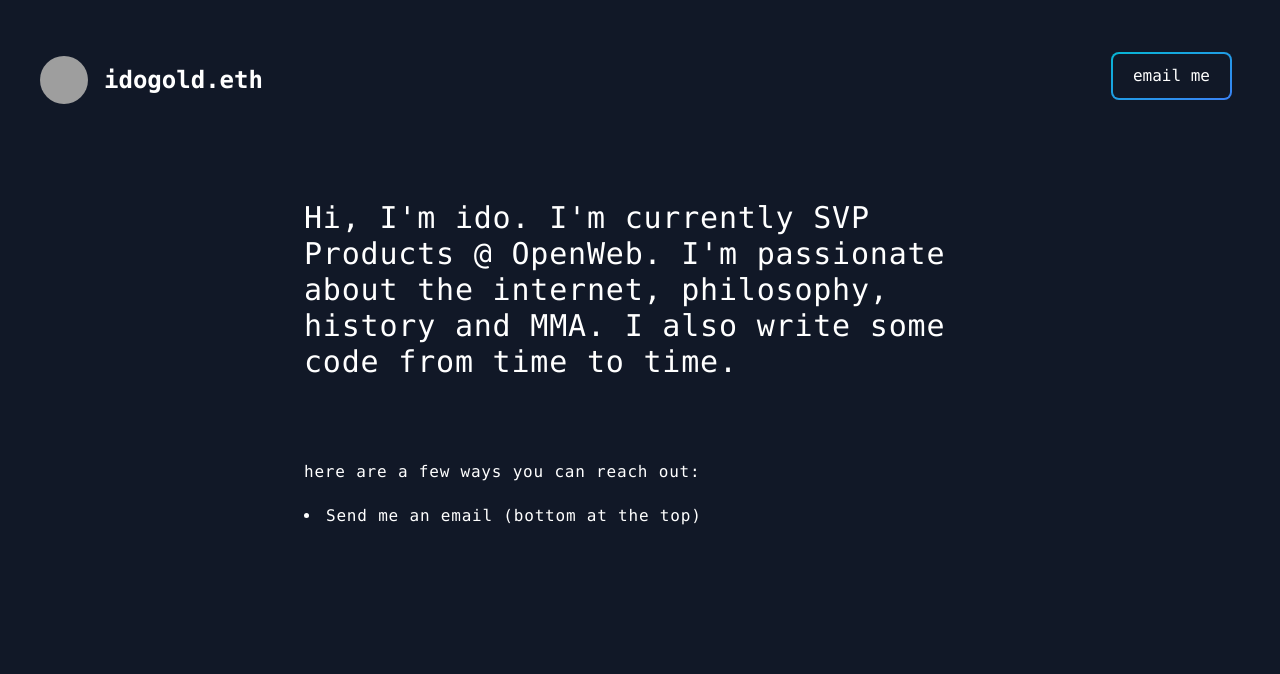
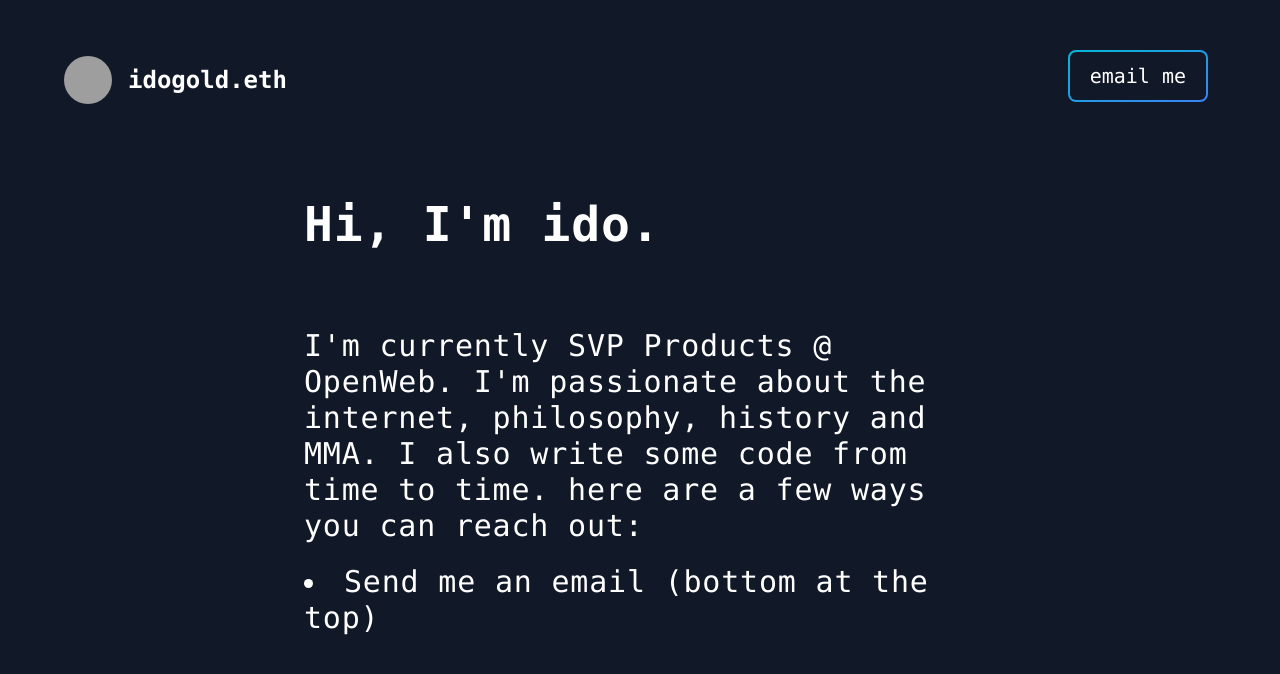
Before and after one commit to idogoldd/home, a plain HTML site: page index.html in a window 1280 px wide. Drawn offline with nearby package versions, Linux system fonts and the light colour scheme; grey boxes are pictures that could not be loaded.

Commit message:
Update index.html

```diff
--- a/index.html
+++ b/index.html
@@ -9,7 +9,7 @@
 <link rel="stylesheet" href="https://cdnjs.cloudflare.com/ajax/libs/font-awesome/5.15.4/css/all.min.css" integrity="sha512-1ycn6IcaQQ40/MKBW2W4Rhis/DbILU74C1vSrLJxCq57o941Ym01SwNsOMqvEBFlcgUa6xLiPY/NS5R+E6ztJQ==" crossorigin="anonymous" referrerpolicy="no-referrer" />
 
 <nav class="border-gray-200 h-40 py-2.5 px-10 rounded">
-<div class=" flex flex-wrap justify-between max-w-full min-h-full items-center mx-auto">
+<div class="flex flex-wrap justify-between max-w-6xl min-h-full items-center mx-auto">
     <div class="flex flex-row">
         <div>
             <img class="rounded-full h-24 w-24 lg:w-12 lg:h-12 object-cover" src="https://s10.gifyu.com/images/robert.gif" alt="">
@@ -18,8 +18,8 @@
             idogold.eth
         </div>
     </div>
-    <div class="">
-    <button class="relative inline-flex items-center justify-center p-0.5 mb-2 mr-2 overflow-hidden text-md rounded-lg group bg-gradient-to-br from-cyan-500 to-blue-500 group-hover:from-cyan-500 group-hover:to-blue-500 hover:text-white text-white focus:ring-4 focus:ring-cyan-800">
+    <div class="flex flex-row">
+    <button class="relative inline-flex items-center justify-center p-0.5 mb-2 mr-2 overflow-hidden text-3xl lg:text-xl rounded-lg group bg-gradient-to-br from-cyan-500 to-blue-500 group-hover:from-cyan-500 group-hover:to-blue-500 hover:text-white text-white focus:ring-4 focus:ring-cyan-800">
   <span class="relative px-5 py-2.5 transition-all ease-in duration-75 bg-gray-900 rounded-md group-hover:bg-opacity-0">
       email me
   </span>
@@ -31,10 +31,10 @@
  <body class="bg-gray-900 font-mono">
 <div class="flex flex-wrap justify-left text-white max-w-2xl mx-auto mt-10 tracking-wider">
     <div class="">
-        <h1 class="text-3xl">Hi, I'm ido. I'm currently SVP Products @ OpenWeb. I'm passionate about the internet, philosophy, history and MMA. I also write some code from time to time. </h1>
+        <h1 class="text-5xl font-bold">Hi, I'm ido.</h1>
     </div>
-    <div class="mt-20">
-        here are a few ways you can reach out:
+    <div class="mt-20 text-3xl">
+        I'm currently SVP Products @ OpenWeb. I'm passionate about the internet, philosophy, history and MMA. I also write some code from time to time. here are a few ways you can reach out:
         <p class="mt-5">
         <li>Send me an email (bottom at the top)</li>
         </p>
```
